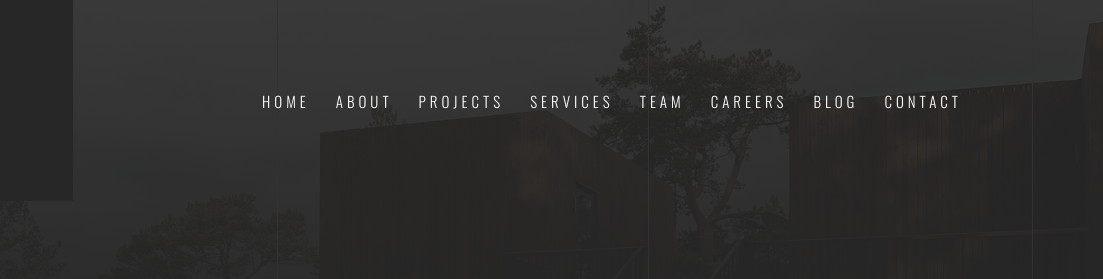
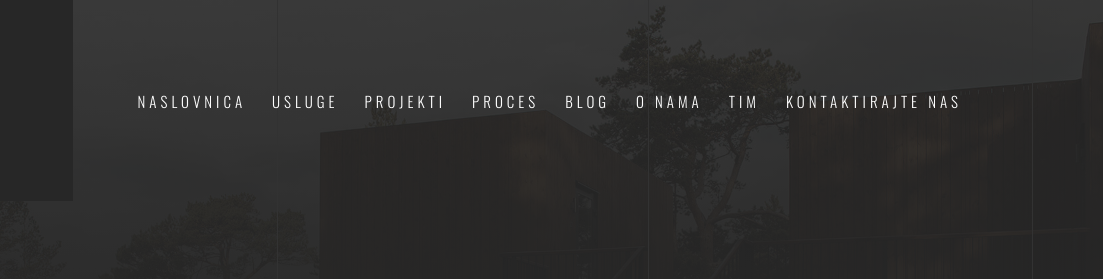
Before and after one commit to BinaryTree1/arhitecture, a plain HTML site: page website/architecture.html in a window 1280 px wide. Shown: the top 279 px of the page, 177-1280 px from the left. Drawn offline with nearby package versions, Linux system fonts and the light colour scheme.

Commit message:
Switch navbar

```diff
--- a/website/architecture.html
+++ b/website/architecture.html
@@ -33,14 +33,14 @@
         <!-- Menu -->
         <div class="collapse navbar-collapse" id="navbar">
             <ul class="navbar-nav ms-auto">
-                <li class="nav-item"><a class="nav-link" href="index.html#home">Home</a></li>
-                <li class="nav-item"><a class="nav-link" href="index.html#about">About</a></li>
-                <li class="nav-item"><a class="nav-link" href="index.html#projects">Projects</a></li>
-                <li class="nav-item"><a class="nav-link" href="index.html#services">Services</a></li>
-                <li class="nav-item"><a class="nav-link" href="index.html#team">Team</a></li>
-                <li class="nav-item"><a class="nav-link" href="index.html#careers">Careers</a></li>
-                <li class="nav-item"><a class="nav-link" href="index.html#blog">Blog</a></li>
-                <li class="nav-item"><a class="nav-link" href="index.html#contact">Contact</a></li>
+                <li class="nav-item"><a class="nav-link" href="index.html#home">Naslovnica</a></li>
+                <li class="nav-item"><a class="nav-link" href="index.html#services">Usluge</a></li>
+                <li class="nav-item"><a class="nav-link" href="index.html#projects">Projekti</a></li>
+                <li class="nav-item"><a class="nav-link" href="index.html#process" data-scroll-nav="3">Proces</a></li>
+                <li class="nav-item"><a class="nav-link" href="index.html#blog" data-scroll-nav="4">Blog</a></li>
+                <li class="nav-item"><a class="nav-link" href="index.html#about" data-scroll-nav="5">O nama</a></li>
+                <li class="nav-item"><a class="nav-link" href="index.html#team" data-scroll-nav="6">Tim</a></li>
+                <li class="nav-item"><a class="nav-link" href="index.html#contact" data-scroll-nav="7">Kontaktirajte nas</a></li>
             </ul>
         </div>
     </nav>
```
Also changed, not shown: website/armada-center.html (+8 -8 lines), website/interior-design.html (+8 -8 lines), website/not-found-404.html (+8 -8 lines), website/planning.html (+8 -8 lines), website/post.html (+8 -8 lines), website/post2.html (+8 -8 lines), website/projects-exterior.html (+8 -8 lines), website/projects-interior.html (+8 -8 lines), website/projects-urban.html (+8 -8 lines), website/team-details.html (+8 -8 lines), website/urban-design.html (+8 -8 lines).
